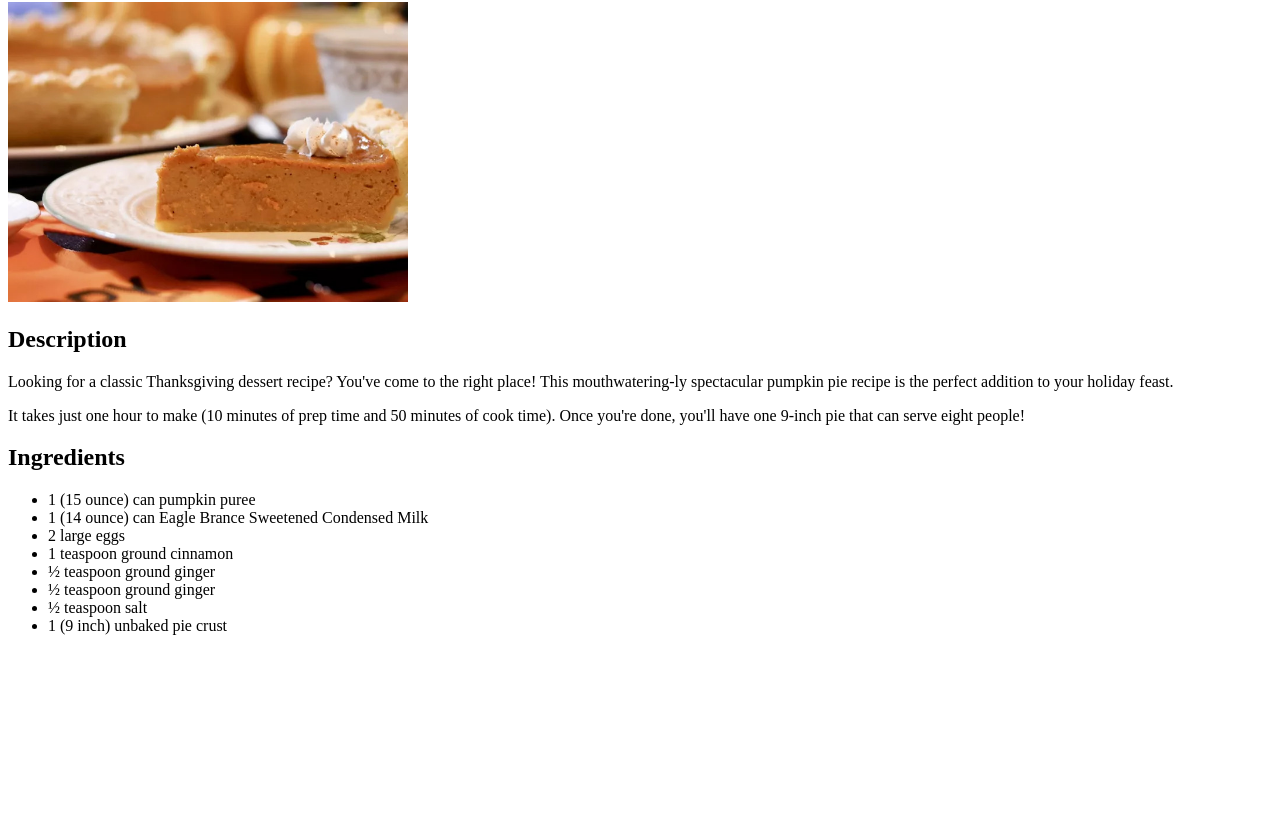
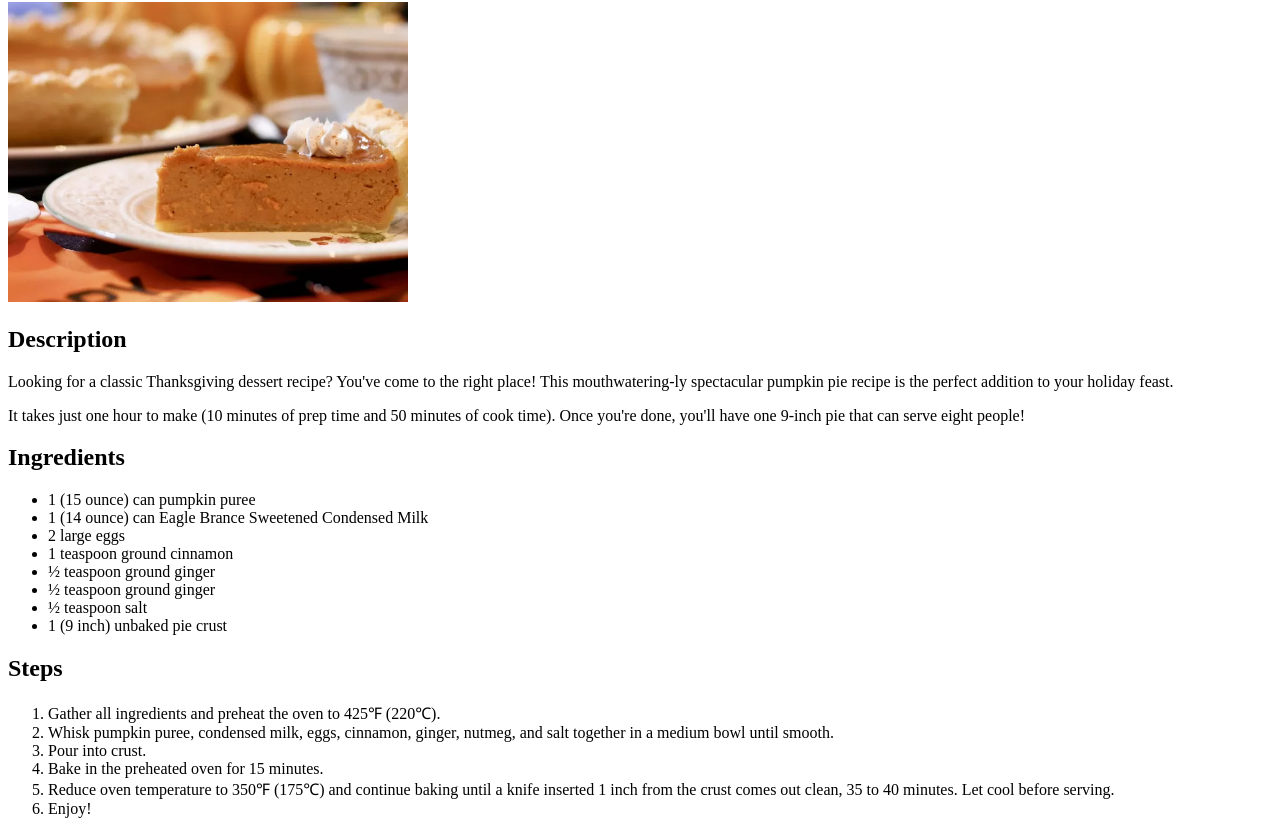
Before and after one commit to JCVillanova/odin-recipes, a plain HTML site: page recipes/pumpkin-pie.html in a window 1280 px wide. Shown: the part 78-912 px from the top of the page. Before the commit the page ends 800 px from the top, so only its background shows below. Drawn offline with Linux system fonts and the light colour scheme.

Commit message:
feat: add recipe steps to pumpkin-pie.html

```diff
--- a/recipes/pumpkin-pie.html
+++ b/recipes/pumpkin-pie.html
@@ -25,5 +25,15 @@
 			<li>½ teaspoon salt</li>
 			<li>1 (9 inch) unbaked pie crust</li>
 		</ul>
+
+		<h2>Steps</h2>
+		<ol>
+			<li>Gather all ingredients and preheat the oven to 425℉ (220℃).</li>
+			<li>Whisk pumpkin puree, condensed milk, eggs, cinnamon, ginger, nutmeg, and salt together in a medium bowl until smooth.</li>
+			<li>Pour into crust.</li>
+			<li>Bake in the preheated oven for 15 minutes.</li>
+			<li>Reduce oven temperature to 350℉ (175℃) and continue baking until a knife inserted 1 inch from the crust comes out clean, 35 to 40 minutes. Let cool before serving.</li>
+			<li>Enjoy!</li>
+		</ol>
 	</body>
 </html>
```
